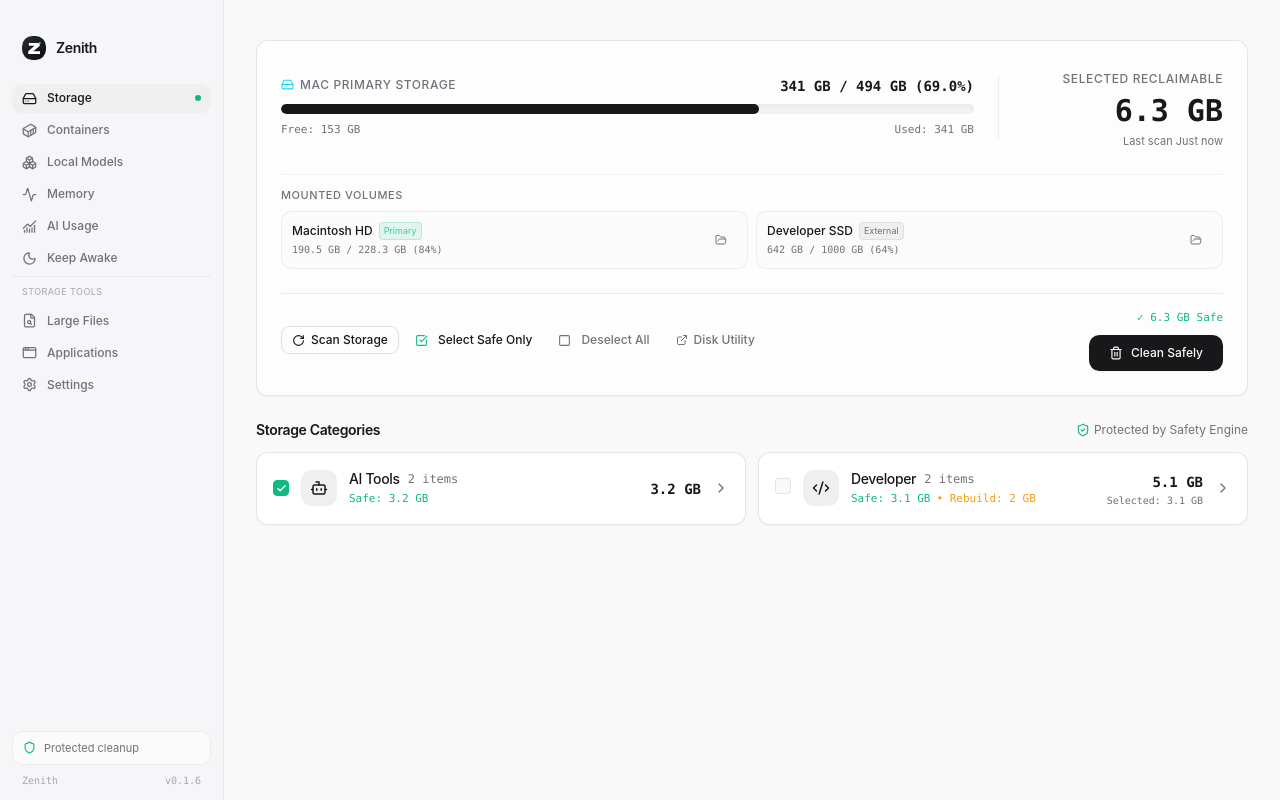
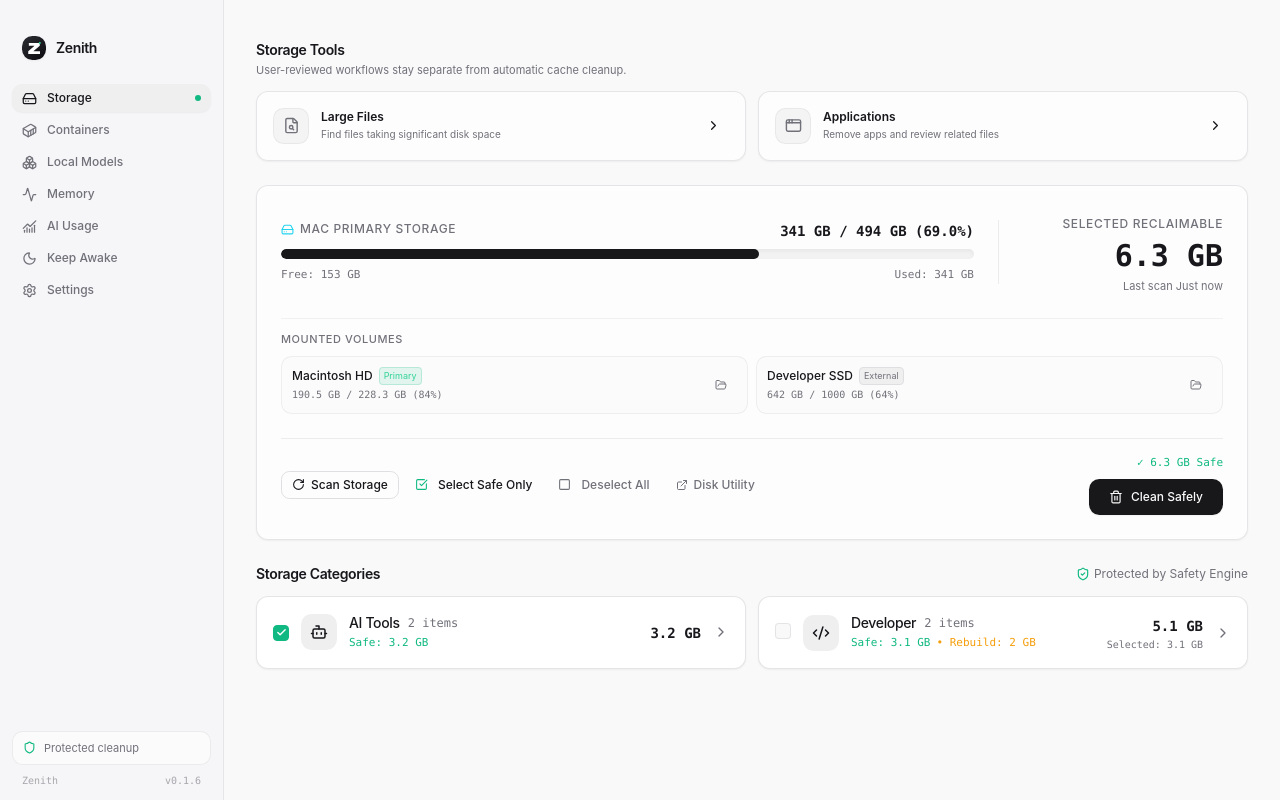
Before and after one commit to jaeyoung0509/zenith, a Svelte app: page / in a window 1280 px wide. Built offline with nearby package versions, Linux system fonts and the light colour scheme.

Commit message:
fix: keep storage tools inside Storage workflow

```diff
--- a/src/routes/dashboard/Dashboard.svelte
+++ b/src/routes/dashboard/Dashboard.svelte
@@ -9,6 +9,7 @@
   import { awakeStore } from '../../lib/stores/awake.svelte';
   import { settingsStore } from '../../lib/stores/settings.svelte';
   import StorageView from './StorageView.svelte';
+  import StorageTools from './StorageTools.svelte';
   import CategoryDetailView from './CategoryDetailView.svelte';
   import DockerView from './DockerView.svelte';
   import ModelsView from './ModelsView.svelte';
@@ -21,11 +22,9 @@
   import { APP_VERSION, formatVersion } from '../../lib/utils/version';
   import {
     Activity,
-    AppWindow,
     Boxes,
     ChartNoAxesCombined,
     Container,
-    FileSearch,
     HardDrive,
     Moon,
     Settings,
@@ -113,34 +112,6 @@
           {/if}
         {/each}
 
-        <div class="pt-2 mt-2 border-t border-border/50 space-y-1">
-          <div class="px-2.5 pb-1 text-[9px] uppercase tracking-wider text-muted-foreground/60">
-            Storage tools
-          </div>
-          <button
-            type="button"
-            onclick={() => selectTab('large-files')}
-            class="w-full flex items-center gap-2.5 px-2.5 py-1.5 rounded-lg text-xs font-medium transition-colors {currentTab ===
-            'large-files'
-              ? 'bg-secondary text-foreground shadow-sm'
-              : 'text-muted-foreground hover:text-foreground hover:bg-secondary/50'}"
-          >
-            <FileSearch size={15} />
-            <span>Large Files</span>
-          </button>
-          <button
-            type="button"
-            onclick={() => selectTab('applications')}
-            class="w-full flex items-center gap-2.5 px-2.5 py-1.5 rounded-lg text-xs font-medium transition-colors {currentTab ===
-            'applications'
-              ? 'bg-secondary text-foreground shadow-sm'
-              : 'text-muted-foreground hover:text-foreground hover:bg-secondary/50'}"
-          >
-            <AppWindow size={15} />
-            <span>Applications</span>
-          </button>
-        </div>
-
         <!-- Fixed Settings Tab -->
         <button
           type="button"
@@ -183,7 +154,13 @@
             onNavigateTab={(tab) => selectTab(tab)}
           />
         {:else if currentTab === 'storage'}
-          <StorageView onSelectCategory={(cat) => (selectedCategory = cat)} />
+          <div class="space-y-6">
+            <StorageTools
+              onOpenLargeFiles={() => selectTab('large-files')}
+              onOpenApplications={() => selectTab('applications')}
+            />
+            <StorageView onSelectCategory={(cat) => (selectedCategory = cat)} />
+          </div>
         {:else if currentTab === 'large-files'}
           <LargeFilesView onBack={() => selectTab('storage')} />
         {:else if currentTab === 'applications'}
```
